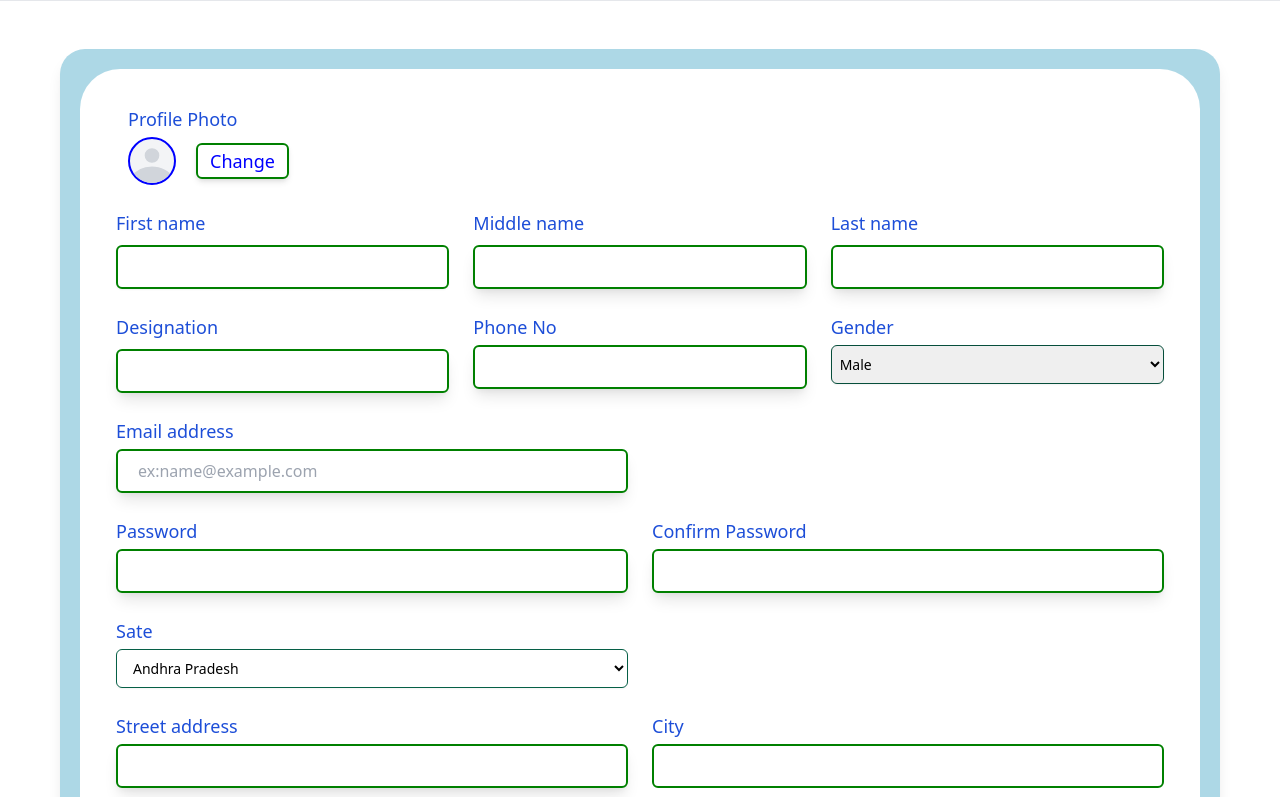
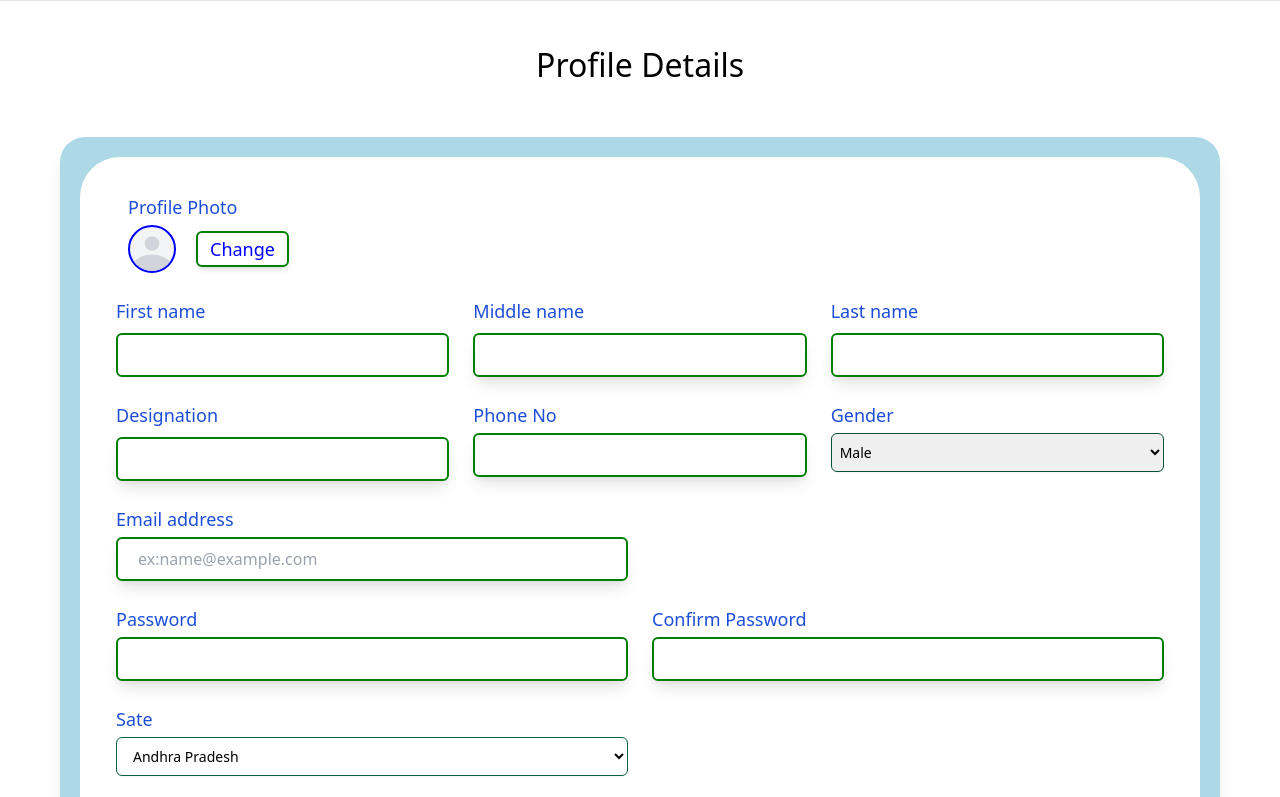
Before and after one commit to johnylogic/Assignments, a plain HTML site: page index.html in a window 1280 px wide. Shown: the top 797 px of the page. Drawn offline with nearby package versions, Linux system fonts and the light colour scheme.

Commit message:
added heading

```diff
--- a/index.html
+++ b/index.html
@@ -16,6 +16,9 @@
             <div class="border-t border-black-200"></div>
         </div>
     </div>
+    <h1 class="pt-10 font-medium animate__animated animate__backInLeft" style=" text-align: center; font-size:xx-large;">
+        Profile Details
+    </h1>
     <!--boder line-->
     <div class="animate__animated animate__backInRight" style="padding: 3rem; ">
         <div class="mx-3 py-5 shadow-lg" style=" background-color: lightblue; border-radius: 25px;">
```
